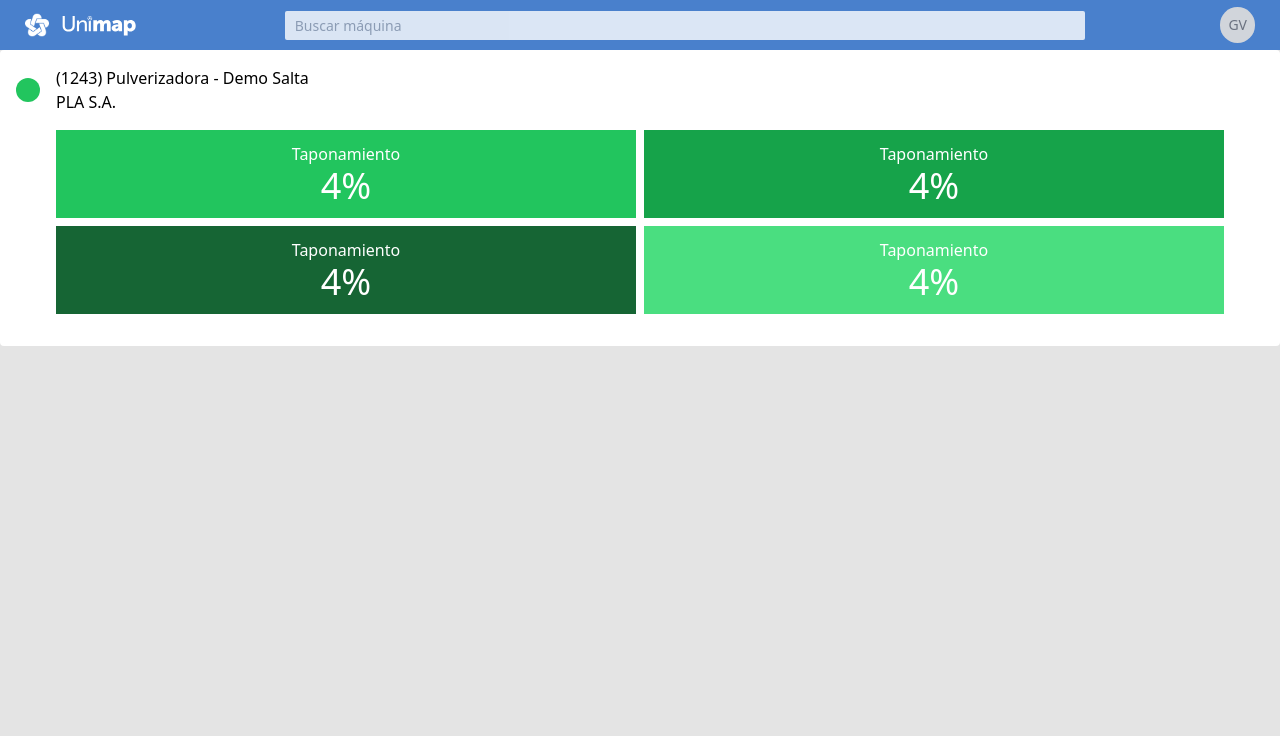
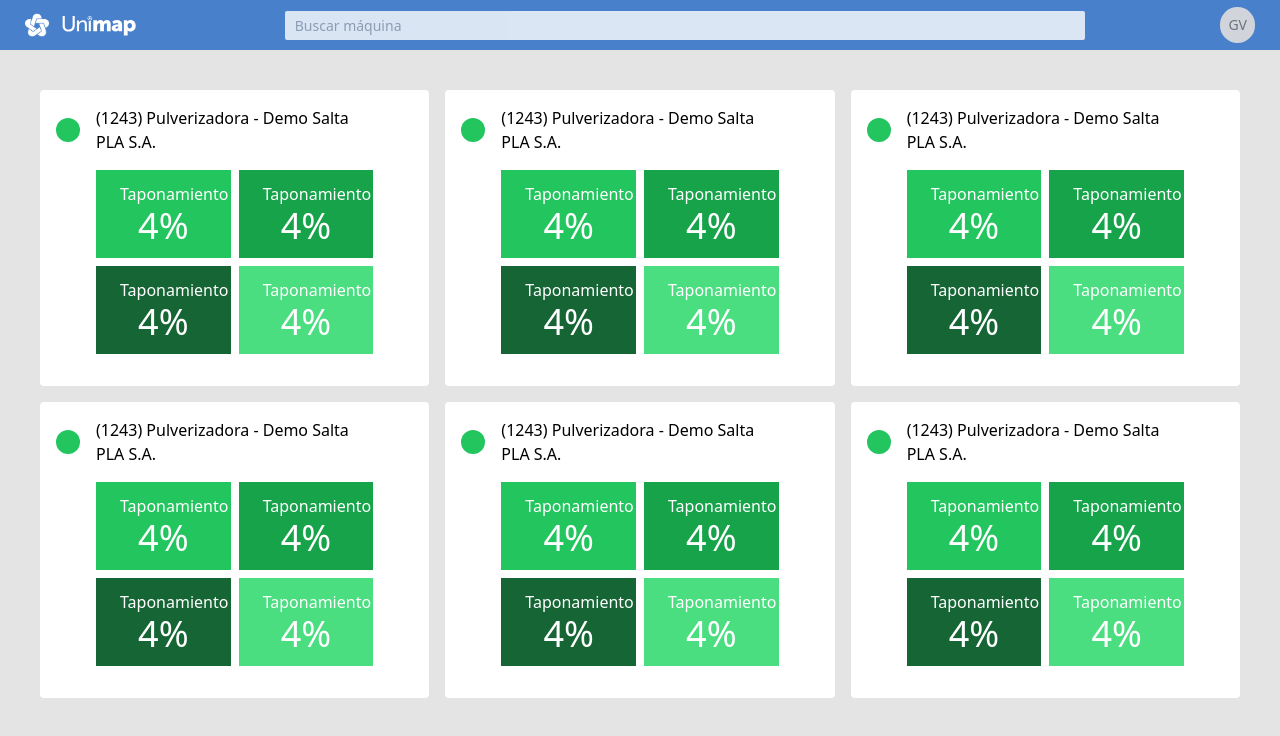
Before and after one commit to gonzaloventura/challenge, a Next.js app: page / in a window 1280 px wide. Shown: the top 736 px of the page. Built offline with nearby package versions, Linux system fonts and the light colour scheme.

Commit message:
prueba para chequear visualizacion

```diff
--- a/app/layout.jsx
+++ b/app/layout.jsx
@@ -11,7 +11,7 @@ export const metadata = {
 export default function RootLayout({ children }) {
   return (
     <html lang="es">
-      <body className="">
+      <body>
         <Navbar />
         {children}
       </body>
--- a/app/page.jsx
+++ b/app/page.jsx
@@ -2,8 +2,13 @@ import InfoContainer from "@/components/InfoContainer/InfoContainer"
 
 export default function Home() {
   return (
-    <main className="">
-      <div>
+    <main className="p-10">
+      <div className="grid grid-cols-3 gap-4">
+        <InfoContainer />
+        <InfoContainer />
+        <InfoContainer />
+        <InfoContainer />
+        <InfoContainer />
         <InfoContainer />
       </div>
     </main>
```
